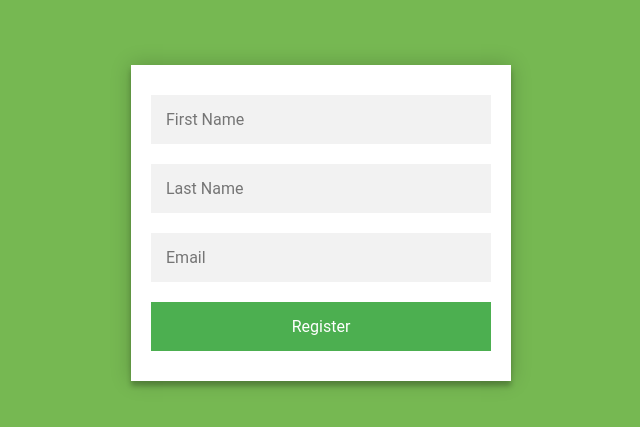
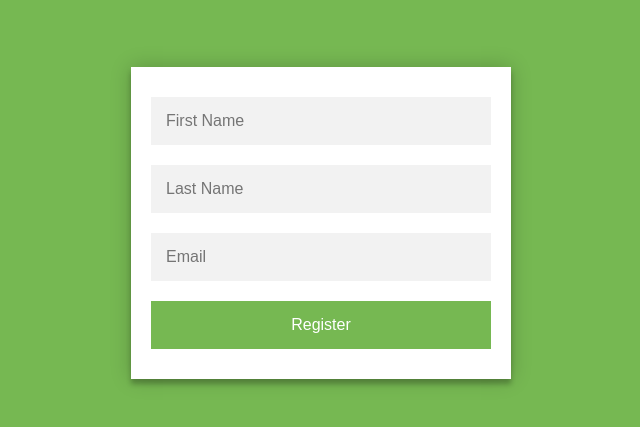
Before and after one commit to Abolfazl181920/Form, a React (Create React App) app: page / in a window 1280 px wide. Shown: the part 185-612 px from the top of the page, without its empty margins (319-959 px from the left). Built offline with nearby package versions, Linux system fonts and the light colour scheme.

Commit message:
add root colors

```diff
--- a/src/index.css
+++ b/src/index.css
@@ -1,5 +1,9 @@
+:root {
+  --green: #76b852;
+  --white: #fff;
+}
 body {
-  background: #76b852;
+  background: var(--green);
   display: flex;
   min-height: 100vh;
   justify-content: center;
@@ -8,7 +12,7 @@ body {
 
 .form-container {
   width: 360px;
-  background-color: white;
+  background-color: var(--white);
   margin: auto;
   box-shadow: 0 0 20px 0 rgba(0, 0, 0, 0.2), 0 5px 5px 0 rgba(0, 0, 0, 0.24);
   padding: 10px;
@@ -22,10 +26,9 @@ body {
 }
 
 .success-message {
-  font-family: "Roboto", sans-serif;
   background-color: #3f89f8;
   padding: 15px;
-  color: white;
+  color: var(--white);
 }
 
 .form-field {
@@ -33,11 +36,9 @@ body {
   padding: 15px;
   font-size: 16px;
   border: 0;
-  font-family: "Roboto", sans-serif;
 }
 
 span {
-  font-family: "Roboto", sans-serif;
   font-size: 14px;
   color: red;
   margin-bottom: 15px;
@@ -53,8 +54,8 @@ input {
 }
 
 button {
-  background: #4caf50;
-  color: white;
+  background: var(--green);
+  color: var(--white);
   cursor: pointer;
 }
 
```
